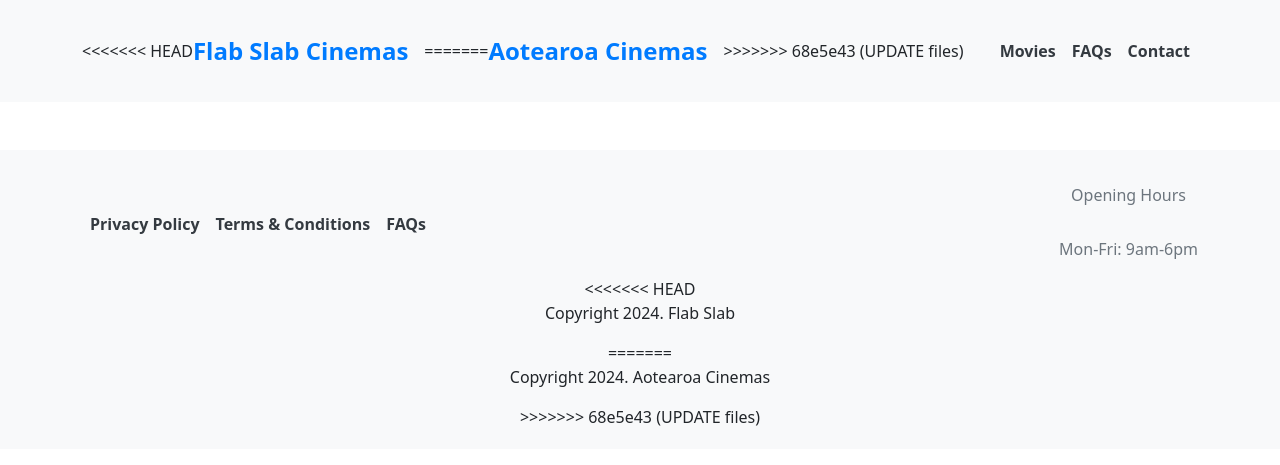
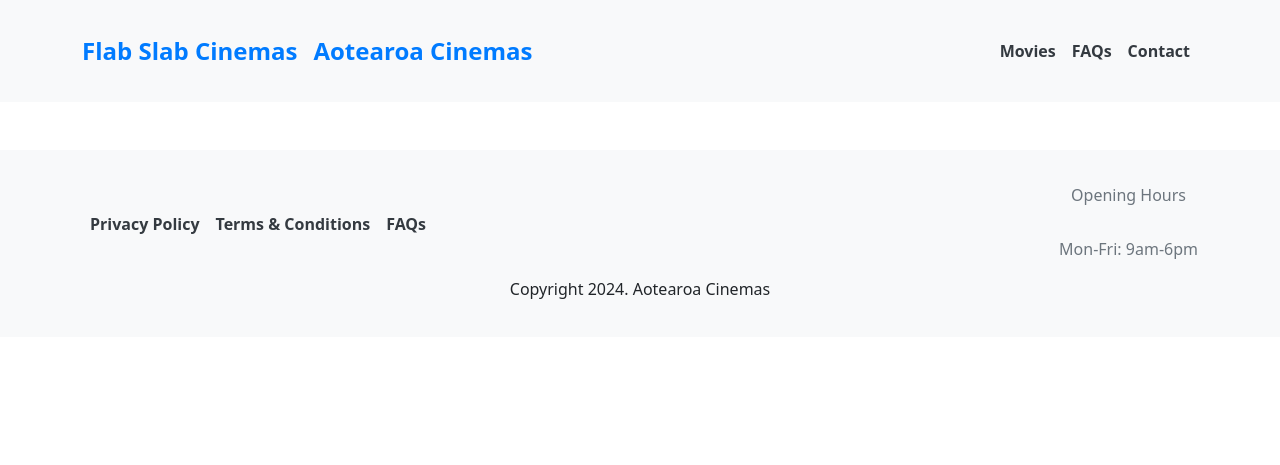
Before and after one commit to RajiChebrolu/movieApp, a Django app: template templates/base.html in a window 1280 px wide. Shown: the top 465 px of the page. Run offline with Django 5.2, Linux system fonts and the light colour scheme; the template is opened without the code that fills it, so the values that code supplies are empty.

Commit message:
Update base.html
checking updates to be correctd

```diff
--- a/templates/base.html
+++ b/templates/base.html
@@ -41,11 +41,11 @@
     <header class="header">
         <nav class="navbar navbar-expand-lg navbar-light bg-light">
             <div class="container">
-<<<<<<< HEAD
+
                 <a class="navbar-brand" href="/">Flab Slab Cinemas </a>
-=======
+
                 <a class="navbar-brand" href="/"> Aotearoa Cinemas </a>
->>>>>>> 68e5e43 (UPDATE files)
+
 
 
 
@@ -87,11 +87,11 @@
                 </span>
             </div>
         </nav>
-<<<<<<< HEAD
-        <p> Copyright 2024. Flab Slab</p>
-=======
+
+
+
         <p> Copyright 2024. Aotearoa Cinemas</p>
->>>>>>> 68e5e43 (UPDATE files)
+
     </div>
 
     <script src="https://cdn.jsdelivr.net/npm/bootstrap@5.3.3/dist/js/bootstrap.bundle.min.js" integrity="sha384-YvpcrYf0tY3lHB60NNkmXc5s9fDVZLESaAA55NDzOxhy9GkcIdslK1eN7N6jIeHz" crossorigin="anonymous"></script>
```
